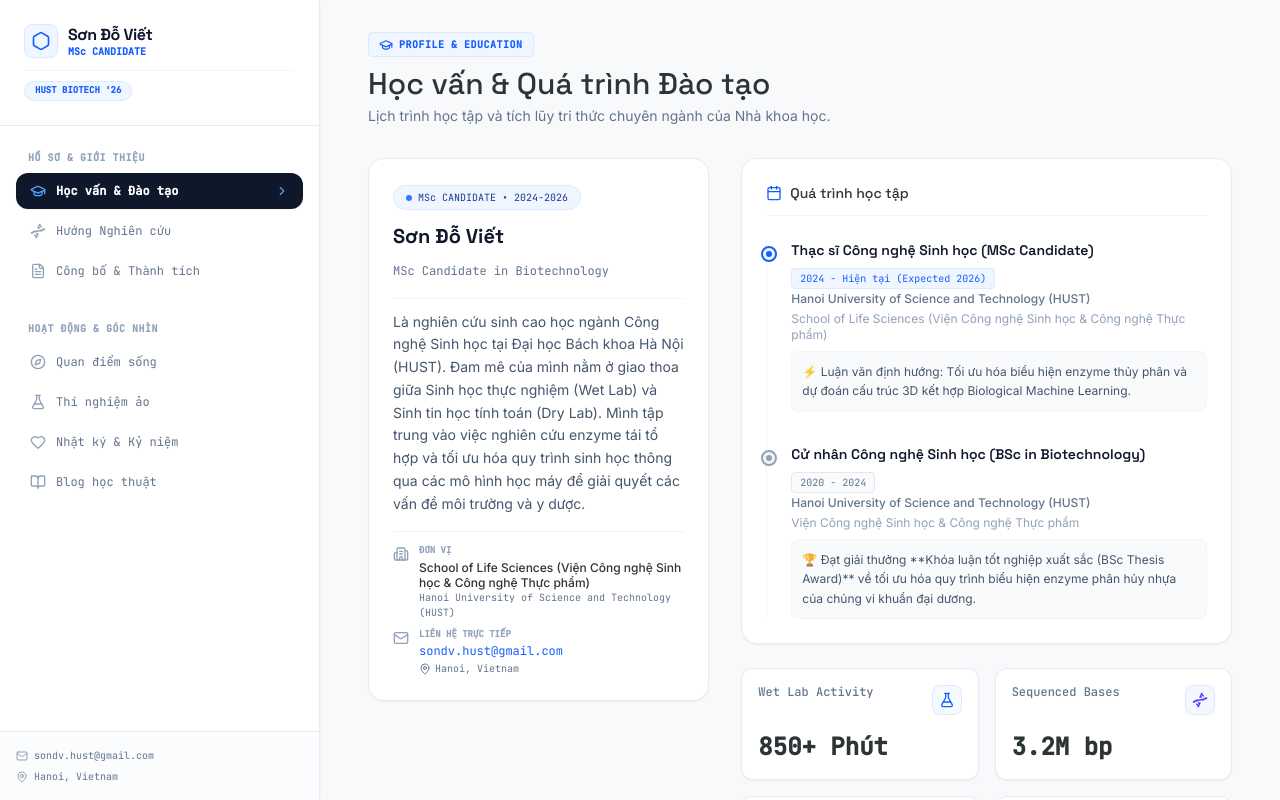
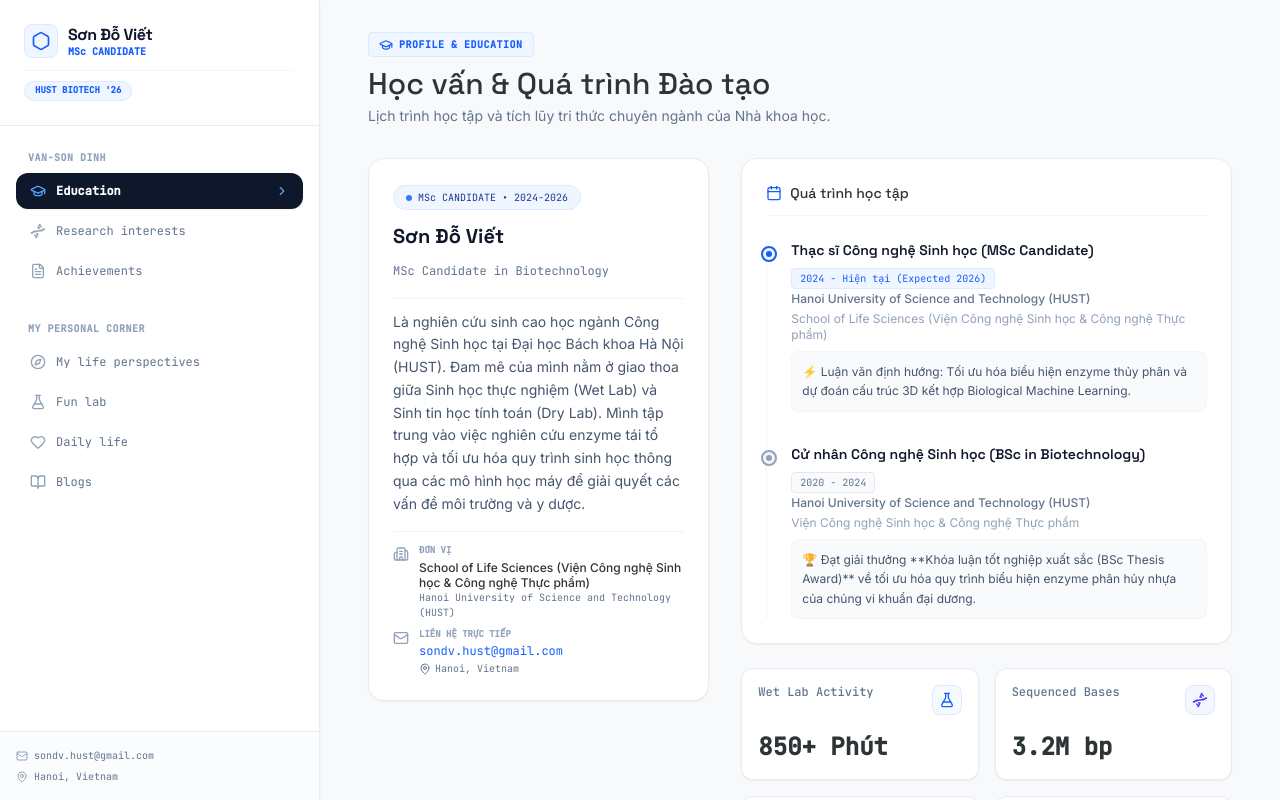
Before and after one commit to Sonhuster/portfolio, a React (Vite) app: page / in a window 1280 px wide. Shown: the top 800 px of the page. Built offline with nearby package versions, Linux system fonts and the light colour scheme.

Commit message:
update web

```diff
--- a/src/App.tsx
+++ b/src/App.tsx
@@ -35,20 +35,20 @@ export default function App() {
 
   const menuCategories = [
     {
-      title: "Hồ sơ & Giới thiệu",
+      title: "Van-Son Dinh",
       items: [
-        { id: "education", label: "Học vấn & Đào tạo", icon: GraduationCap },
-        { id: "research-interests", label: "Hướng Nghiên cứu", icon: Dna },
-        { id: "publications", label: "Công bố & Thành tích", icon: FileText }
+        { id: "education", label: "Education", icon: GraduationCap },
+        { id: "research-interests", label: "Research interests", icon: Dna },
+        { id: "publications", label: "Achievements", icon: FileText }
       ]
     },
     {
-      title: "Hoạt động & Góc nhìn",
+      title: "My Personal Corner",
       items: [
-        { id: "philosophy", label: "Quan điểm sống", icon: Compass },
-        { id: "lab-simulator", label: "Thí nghiệm ảo", icon: FlaskConical },
-        { id: "memories", label: "Nhật ký & Kỷ niệm", icon: Heart },
-        { id: "blog", label: "Blog học thuật", icon: BookOpen }
+        { id: "philosophy", label: "My life perspectives", icon: Compass },
+        { id: "lab-simulator", label: "Fun lab", icon: FlaskConical },
+        { id: "memories", label: "Daily life", icon: Heart },
+        { id: "blog", label: "Blogs", icon: BookOpen }
       ]
     }
   ];
```
Also changed, not shown: package.json (+10 -7 lines), vite.config.ts (+1 -0 lines), 1 other file (tests, documents, lock files or other folders).
